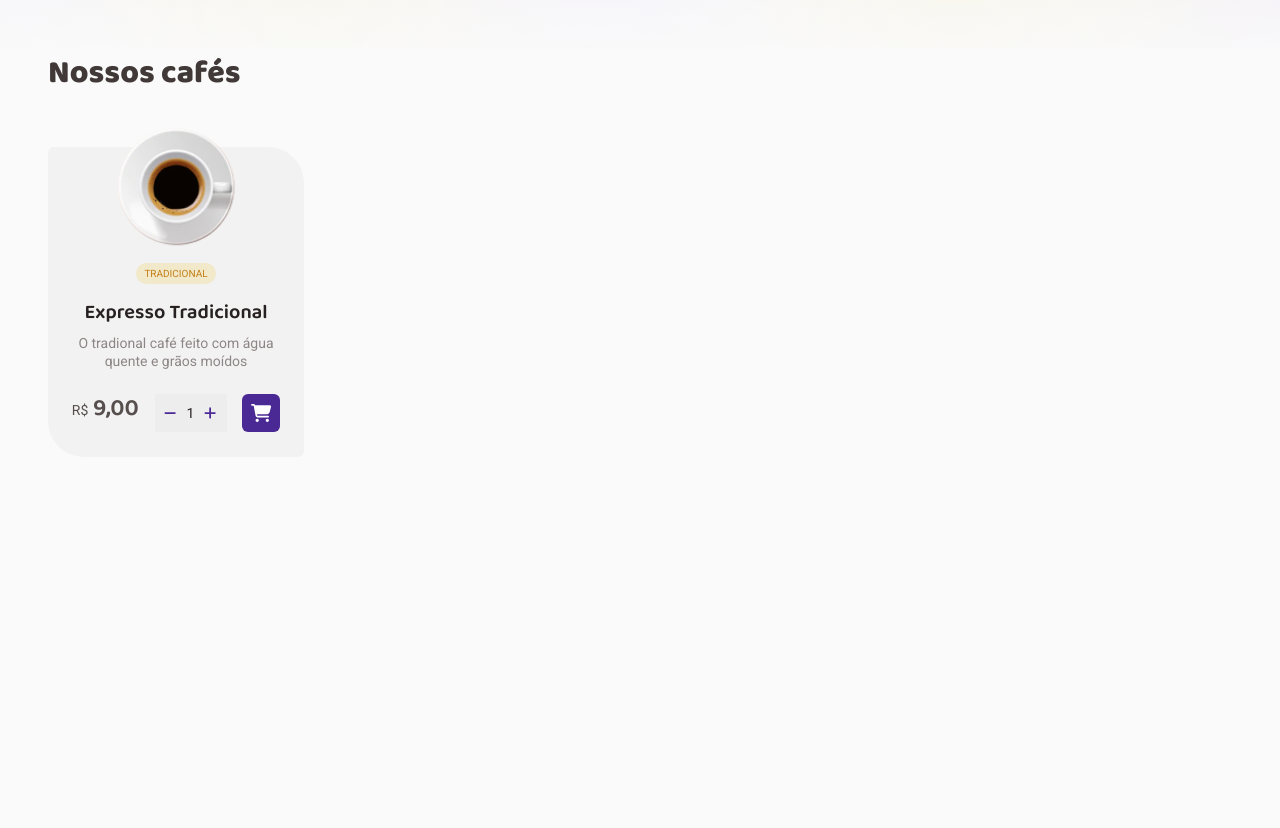
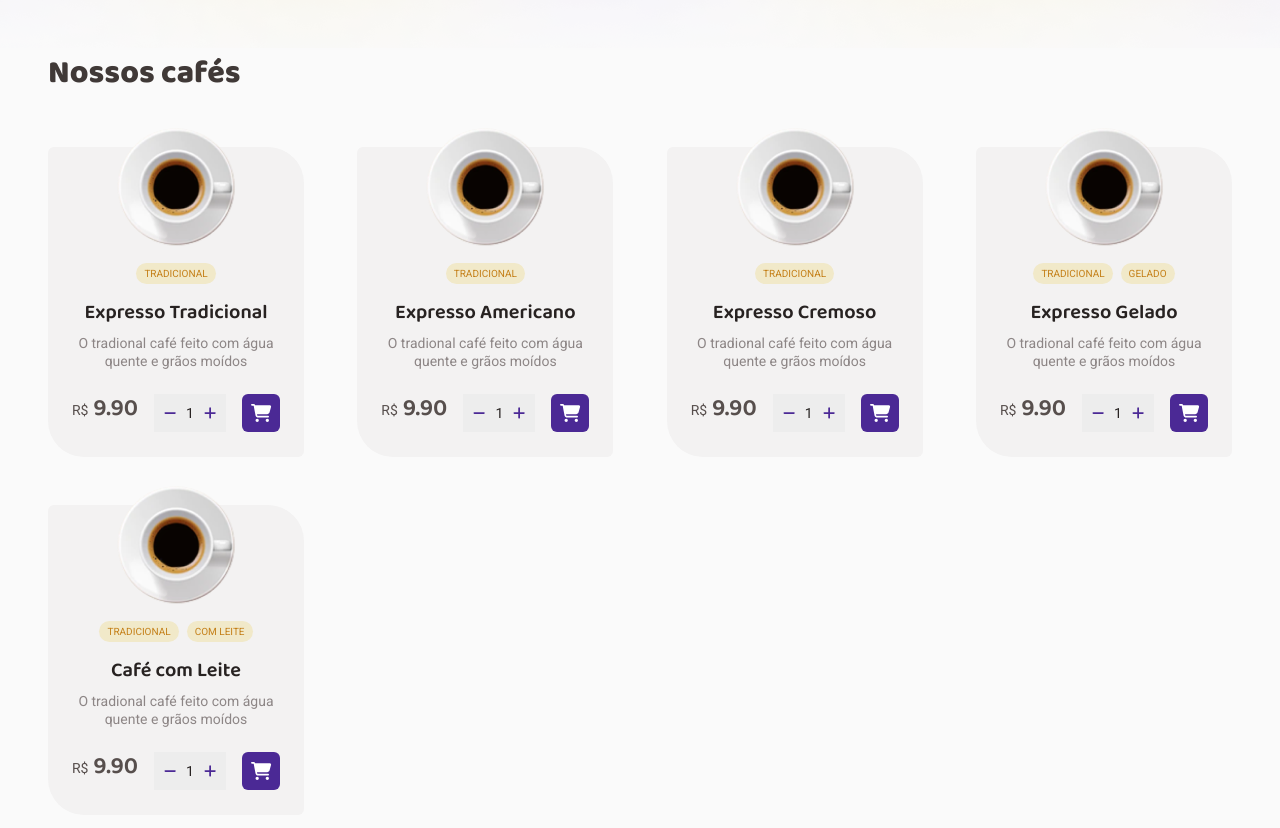
Before and after one commit to oseasmoreto/rocketseat-ignite-desafio-02-coffee-delivery, a React (Vite) app: page / in a window 1280 px wide. Shown: the part 600-1428 px from the top of the page. Before the commit the page ends 1089 px from the top, so only its background shows below. Built offline with nearby package versions, Linux system fonts and the light colour scheme.

Commit message:
Adiciona listagem dinamica de cafés na home

```diff
--- a/src/components/CardCoffee/index.tsx
+++ b/src/components/CardCoffee/index.tsx
@@ -2,21 +2,30 @@ import { ButtonCart } from '../Common/ButtonCart'
 import { InputQuantify } from '../InputQuantify'
 import { CardCoffeeContainer } from './styles'
 
-export function CardCoffee() {
+import { Coffee } from '../../types/coffee'
+
+interface CardCoffeeProps {
+  item: Coffee
+}
+
+export function CardCoffee({ item }: CardCoffeeProps) {
   return (
     <CardCoffeeContainer>
-      <img
-        src="/assets/images/coffees/expresso-tradicional.png"
-        alt="Expresso Tradicional"
-      />
+      <img src={item.image} alt={item.name} />
       <div className="tags-box">
-        <label htmlFor="">Tradicional</label>
+        {item.label.map((item) => {
+          return (
+            <label key={item} htmlFor="">
+              {item}
+            </label>
+          )
+        })}
       </div>
-      <h5>Expresso Tradicional</h5>
-      <p>O tradional café feito com água quente e grãos moídos</p>
+      <h5>{item.name}</h5>
+      <p>{item.description}</p>
       <div className="card-bottom">
         <span>
-          <span className="sufix">R$</span> 9,00
+          <span className="sufix">R$</span> {item.price.toFixed(2)}
         </span>
         <InputQuantify />
         <ButtonCart variant="primary-dark" />
--- a/src/components/CardCoffee/styles.ts
+++ b/src/components/CardCoffee/styles.ts
@@ -18,7 +18,7 @@ export const CardCoffeeContainer = styled.div`
   padding: 1rem;
   padding-top: 0;
 
-  margin-bottom: 2rem;
+  margin-bottom: 3rem;
 
   img {
     max-width: 120px;
--- /dev/null
+++ b/src/data/coffee/list.json
@@ -0,0 +1,54 @@
+[
+  {
+    "id": "expresso-tradicional",
+    "image": "/assets/images/coffees/expresso-tradicional.png",
+    "name": "Expresso Tradicional",
+    "label": [
+      "tradicional"
+    ],
+    "description": "O tradional café feito com água quente e grãos moídos",
+    "price": 9.90
+  },
+  {
+    "id": "expresso-americano",
+    "image": "/assets/images/coffees/expresso-tradicional.png",
+    "name": "Expresso Americano",
+    "label": [
+      "tradicional"
+    ],
+    "description": "O tradional café feito com água quente e grãos moídos",
+    "price": 9.90
+  },
+  {
+    "id": "expresso-cremoso",
+    "image": "/assets/images/coffees/expresso-tradicional.png",
+    "name": "Expresso Cremoso",
+    "label": [
+      "tradicional"
+    ],
+    "description": "O tradional café feito com água quente e grãos moídos",
+    "price": 9.90
+  },
+  {
+    "id": "expresso-gelado",
+    "image": "/assets/images/coffees/expresso-tradicional.png",
+    "name": "Expresso Gelado",
+    "label": [
+      "Tradicional",
+      "Gelado"
+    ],
+    "description": "O tradional café feito com água quente e grãos moídos",
+    "price": 9.90
+  },
+  {
+    "id": "cafe-com-leite",
+    "image": "/assets/images/coffees/expresso-tradicional.png",
+    "name": "Café com Leite",
+    "label": [
+      "Tradicional",
+      "Com Leite"
+    ],
+    "description": "O tradional café feito com água quente e grãos moídos",
+    "price": 9.90
+  }
+]
--- a/src/pages/Home/index.tsx
+++ b/src/pages/Home/index.tsx
@@ -1,6 +1,8 @@
 import { CardCoffee } from '../../components/CardCoffee'
 import { Intro } from './components/Intro'
 import { HomeContainer } from './styles'
+
+import listCoffess from '../../data/coffee/list.json'
 
 export function Home() {
   return (
@@ -10,7 +12,9 @@ export function Home() {
         <div className="container">
           <h2>Nossos cafés</h2>
           <div className="box-coffees">
-            <CardCoffee />
+            {listCoffess.map((item) => {
+              return <CardCoffee item={item} key={item.id} />
+            })}
           </div>
         </div>
       </div>
--- a/src/pages/Home/styles.ts
+++ b/src/pages/Home/styles.ts
@@ -18,6 +18,10 @@ export const HomeContainer = styled.main`
       }
 
       .box-coffees {
+        display: flex;
+        flex-wrap: wrap;
+        justify-content: space-between;
+        align-items: center;
         margin-top: 3rem;
       }
     }
--- /dev/null
+++ b/src/types/coffee.ts
@@ -0,0 +1,10 @@
+export type Coffee = {
+  id: string
+  image: string
+  name: string
+  label: string[]
+  description: string
+  price: number
+}
+
+export type Coffees = Coffee[]
```
